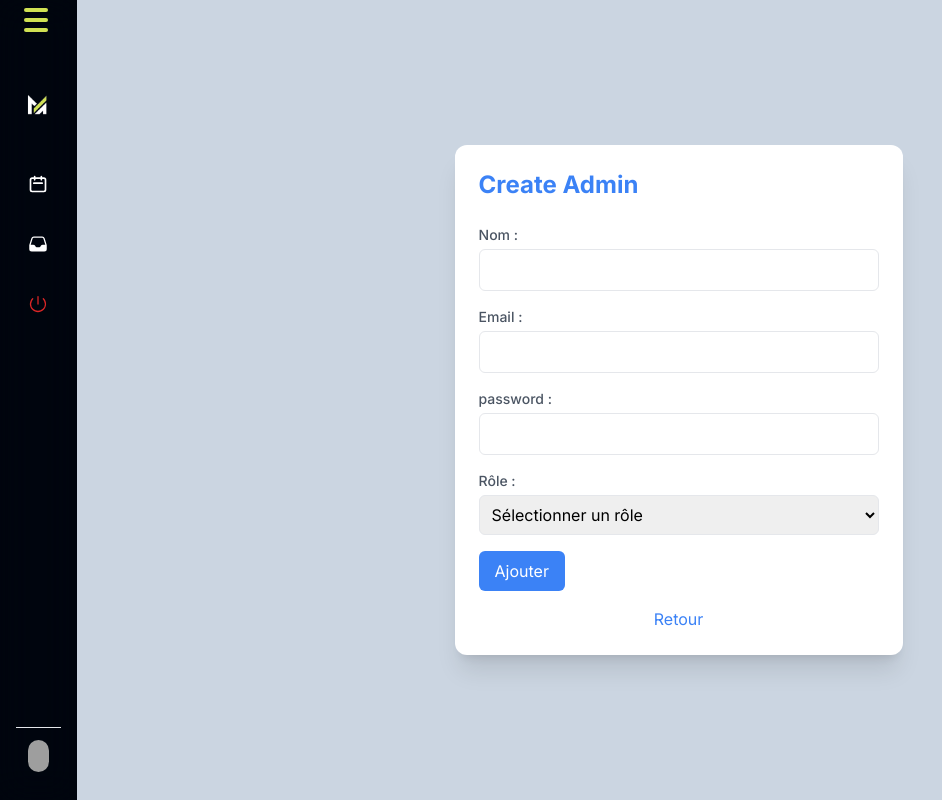
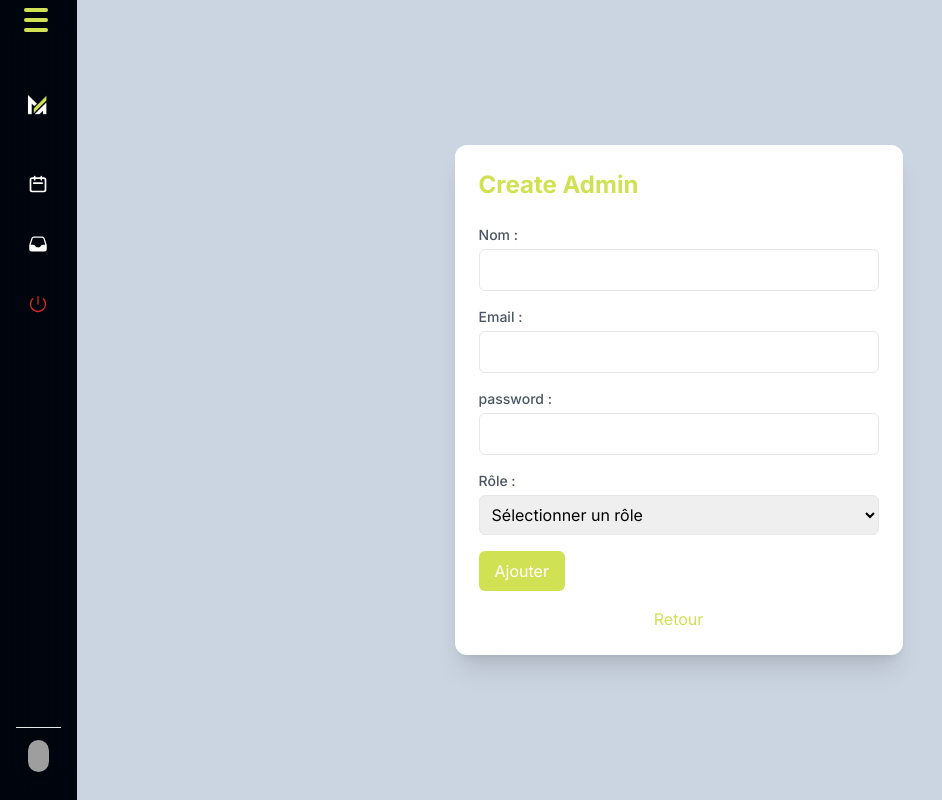
Before and after one commit to Hibanj8/Massurance, a Next.js app: page /dashbordSuperAdmin/addAdmin in a window 1280 px wide. Shown: the whole page, without its empty margins (0-942 px from the left). Built offline with nearby package versions, Linux system fonts and the light colour scheme; grey boxes are pictures that could not be loaded.

Commit message:
modification sidebar

```diff
--- a/package.json
+++ b/package.json
@@ -2,7 +2,7 @@
   "name": "my-app",
   "version": "0.1.0",
   "private": true,
-  "type": "module",
+
 
   "scripts": {
     "dev": "next dev",
--- a/src/app/_components/SideBar.jsx
+++ b/src/app/_components/SideBar.jsx
@@ -74,7 +74,7 @@ export default function Sidebar() {
                     <div className="mt-4">
                         <SidebarItem svg={<RendezVousIcon />} text="Gestion des rendez-vous" link="/dashbordSuperAdmin/rendezVous" className="flex items-center w-full p-3 pt-3 mb-4 pl-3 rounded-lg text-white text-start leading-tight transition-all hover:bg-blue-50 hover:bg-opacity-80 focus:bg-blue-50 focus:bg-opacity-80 active:bg-gray-50 active:bg-opacity-80 hover:text-blue-900 focus:text-blue-900 active:text-blue-900 outline-none" />
                         <SidebarItem svg={<QuestionIcon />} text="Questions user" link="/dashbordSuperAdmin/question" className="flex items-center w-full p-3 pt-3 mb-4 pl-3 rounded-lg text-white text-start leading-tight transition-all hover:bg-blue-50 hover:bg-opacity-80 focus:bg-blue-50 focus:bg-opacity-80 active:bg-gray-50 active:bg-opacity-80 hover:text-blue-900 focus:text-blue-900 active:text-blue-900 outline-none" />
-                        {role === 'superadmin' && <SidebarItem svg={<AdminIcon />} text="Gestion des admins" link="/dashboard/admin" className="flex items-center w-full p-3 pt-3 mb-4 pl-3 rounded-lg text-white text-start leading-tight transition-all hover:bg-blue-50 hover:bg-opacity-80 focus:bg-blue-50 focus:bg-opacity-80 active:bg-gray-50 active:bg-opacity-80 hover:text-blue-900 focus:text-blue-900 active:text-blue-900 outline-none" expanded={expanded} />}
+                        {role === 'superadmin' && <SidebarItem svg={<AdminIcon />} text="Gestion des admins" link="/dashbordSuperAdmin/admin" className="flex items-center w-full p-3 pt-3 mb-4 pl-3 rounded-lg text-white text-start leading-tight transition-all hover:bg-blue-50 hover:bg-opacity-80 focus:bg-blue-50 focus:bg-opacity-80 active:bg-gray-50 active:bg-opacity-80 hover:text-blue-900 focus:text-blue-900 active:text-blue-900 outline-none" expanded={expanded} />}
                         <SidebarItem svg={<LogOutIcon />} text="Log Out" link="/" onClick={handleLogout} className="flex items-center w-full p-3 pt-3 mb-4 pl-3 rounded-lg text-start leading-tight transition-all text-red-600 hover:bg-red-400 hover:bg-opacity-80 focus:bg-red-600 focus:bg-opacity-80 active:bg-red-600 active:bg-opacity-80 hover:text-black focus:text-black active:text-black outline-none" />
                     </div>
                 </div>
--- a/src/app/dashbordSuperAdmin/addAdmin/page.jsx
+++ b/src/app/dashbordSuperAdmin/addAdmin/page.jsx
@@ -29,7 +29,7 @@ const AddAdmin = () => {
   return (
     <div className="flex items-center justify-center h-screen ">
       <div className="container p-6 bg-white shadow-xl rounded-xl w-full max-w-md">
-        <h1 className="text-2xl font-bold mb-6 text-blue-500">Create Admin</h1>
+        <h1 className="text-2xl font-bold mb-6 text-[#D0E153]">Create Admin</h1>
 
         <form onSubmit={handleAddAdmin} className="max-w-md mx-auto">
           <div className="mb-4">
@@ -91,12 +91,12 @@ const AddAdmin = () => {
             </select>
           </div>
 
-          <button type="submit" className="bg-blue-500 text-white px-4 py-2 rounded-md hover:bg-blue-600">
+          <button type="submit" className="bg-[#D0E153] text-white px-4 py-2 rounded-md hover:bg-[#99a53ed9]">
             Ajouter
           </button>
         </form>
 
-        <Link href="/dashbordSuperAdmin/admin" className="block text-center mt-4 text-blue-500 hover:underline">
+        <Link href="/dashbordSuperAdmin/admin" className="block text-center mt-4 text-[#D0E153] hover:underline">
           Retour
         </Link>
       </div>
```
